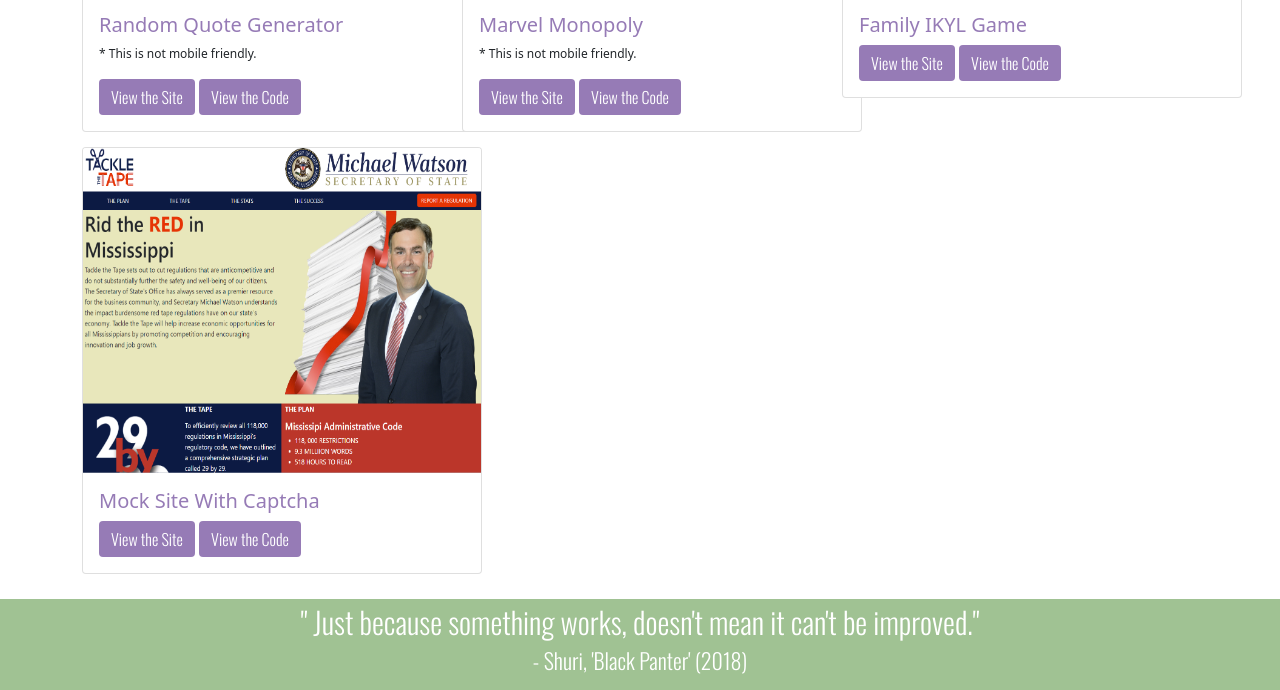
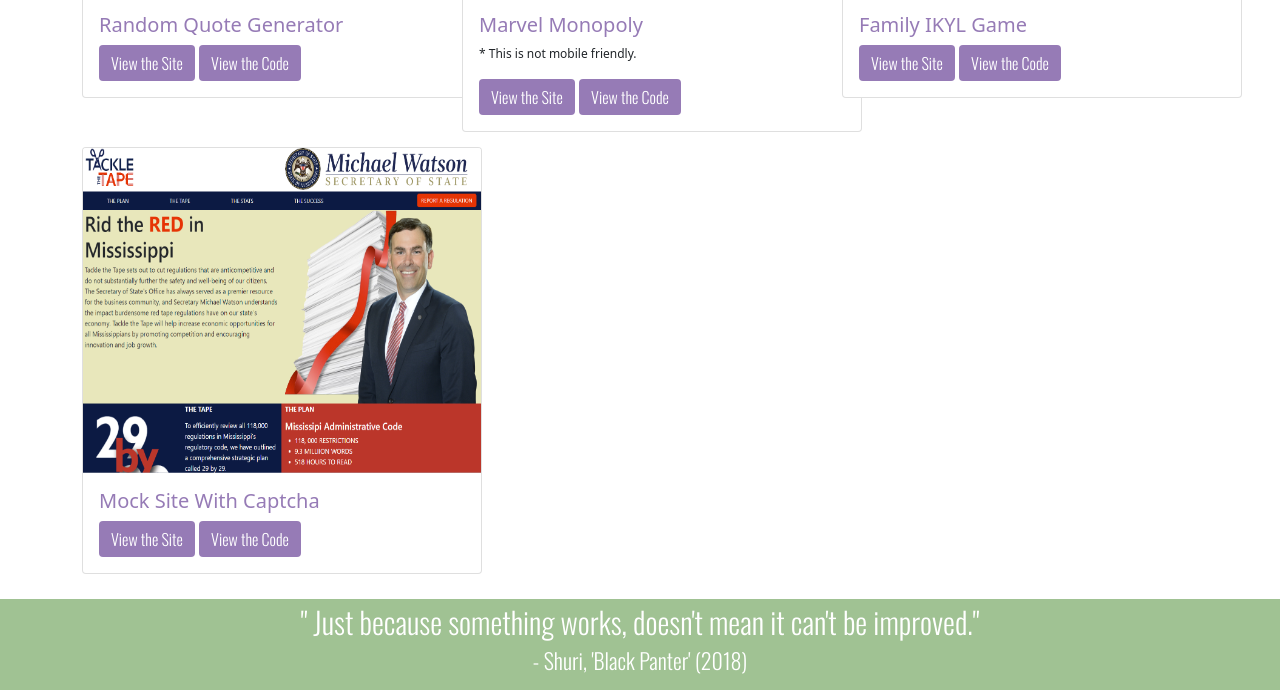
Before and after one commit to QodeMasterQ/MyPortfolio, a plain HTML site: page portfolio.html in a window 1280 px wide. Shown: the part 1215-1905 px from the top of the page. Drawn offline with nearby package versions, Linux system fonts and the light colour scheme.

Commit message:
Add files via upload
UPDATED portfolio

```diff
--- a/portfolio.html
+++ b/portfolio.html
@@ -101,7 +101,7 @@
                         <img src="images/quoteGenerator.png" class="card-img-top" alt="...">
                         <div class="card-body">
                           <h5 class="card-title project--title text-capitalize">random quote generator</h5>
-                          <p>* This is not mobile friendly.</p>
+                          <!-- <p>* This is not mobile friendly.</p> -->
                           <a href="https://she-who-remains.github.io/Random-Quote-Generator/" class="btn btn-primary">View the Site</a>
                           <a href="https://github.com/She-Who-Remains/Random-Quote-Generator" class="btn btn-primary">View the Code</a>
                         </div>
```
